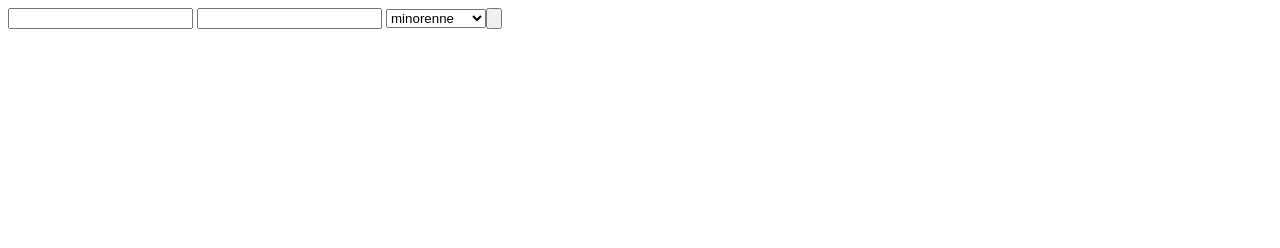
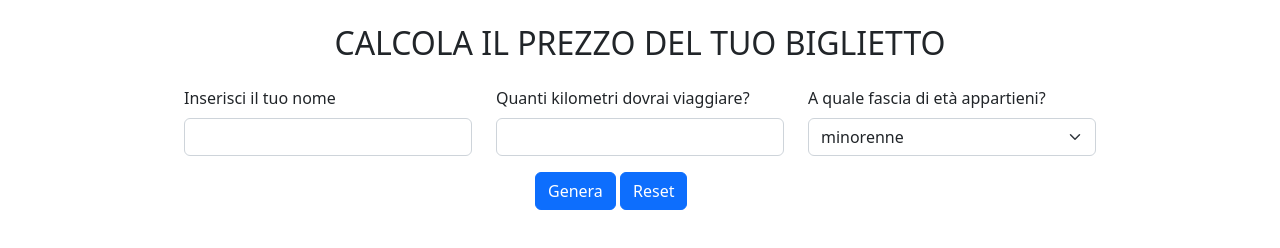
Before and after one commit to Marco9726/js-biglietto-treno-form, a plain HTML site: page index.html in a window 1280 px wide. Drawn offline with nearby package versions, Linux system fonts and the light colour scheme.

Commit message:
inizio stile css

```diff
--- a/index.html
+++ b/index.html
@@ -4,18 +4,59 @@
         <meta charset="UTF-8">
         <meta http-equiv="X-UA-Compatible" content="IE=edge">
         <meta name="viewport" content="width=device-width, initial-scale=1.0">
+        <link rel="stylesheet" href="./css/style.css">
+        <link href="https://fonts.googleapis.com/css2?family=Playfair+Display&display=swap" rel="stylesheet">
+        <link href="https://cdn.jsdelivr.net/npm/bootstrap@5.2.3/dist/css/bootstrap.min.css" rel="stylesheet" integrity="sha384-rbsA2VBKQhggwzxH7pPCaAqO46MgnOM80zW1RWuH61DGLwZJEdK2Kadq2F9CUG65" crossorigin="anonymous">
         <title>Document</title>
     </head>
     <body>
-        <input type="text" id="nome">
-        <input type="text" id="km">
-        <select name="eta" id="eta">
-            <option >minorenne</option>
-            <option >maggiorenne</option>
-            <option >over 65</option>
+        <main>
+            <div id="container" class="w-75 mx-auto p-4 rounded-5">
+                <form class="row">
+                    <div class="col-12 text-center mb-3">
+                        <h2>CALCOLA IL PREZZO DEL TUO BIGLIETTO</h2>
+                    </div>
+                    <div class="mb-3 col-4">
+                      <label for="exampleInputText1" class="form-label">Inserisci il tuo nome</label>
+                      <input type="text" class="form-control" id="nome" aria-describedby="emailHelp">
+                    </div>
+                    <div class="mb-3 col-4">
+                      <label for="exampleInputText2" class="form-label">Quanti kilometri dovrai viaggiare?</label>
+                      <input type="text" class="form-control" id="km">
+                    </div>
+                    <div class="col-4">
+                        <label class="form-label">A quale fascia di età appartieni?</label>
+                        <select name="eta" class="form-select form-select-md mb-3" aria-label=".form-select-lg example" id="eta">
+                            <option >minorenne</option>
+                            <option >maggiorenne</option>
+                            <option >over 65</option>
+                        </select>
+                    </div>
+                    <div class="col-3 m-auto">
+                        <input type="button" id="button" value="Genera" class="btn btn-primary">
+                        <input class="btn btn-primary" type="reset" value="Reset">
 
-            <input type="button" id="button">
-        </select>
+                    </div>
+                </form>
+                <h2 id="costo_finale"></h2>
+                <!-- <input type="text" id="nome">
+                <input type="text" id="km">
+                <select name="eta" id="eta">
+                    <form action="">
+                        <option >minorenne</option>
+                        <option >maggiorenne</option>
+                        <option >over 65</option>
+
+                        <input type="button" id="button" value="genera">
+                    </form>
+
+                    <h2 id="costo_finale"></h2>
+                </select> -->
+            </div>
+
+
+
+        </main>
         <script type="text/javascript" src="./js/main.js"></script>
     </body>
 </html>
--- a/js/main.js
+++ b/js/main.js
@@ -23,13 +23,14 @@ button.addEventListener('click', function(){
     console.log(prezzo)
 
     if (eta === 'minorenne'){
-        prezzo = prezzo * 0.8.toFixed(2)
+        prezzo = prezzo * 0.8.toFixed(2);
         console.log(prezzo)
     }
 
     else if (eta === 'over 65'){
-        prezzo = prezzo * 0.6.toFixed(2)
+        prezzo = prezzo * 0.6.toFixed(2);
         console.log(prezzo)
     }
 
+    document.getElementById('costo_finale').innerHTML = prezzo.toFixed(2)
 })
```
